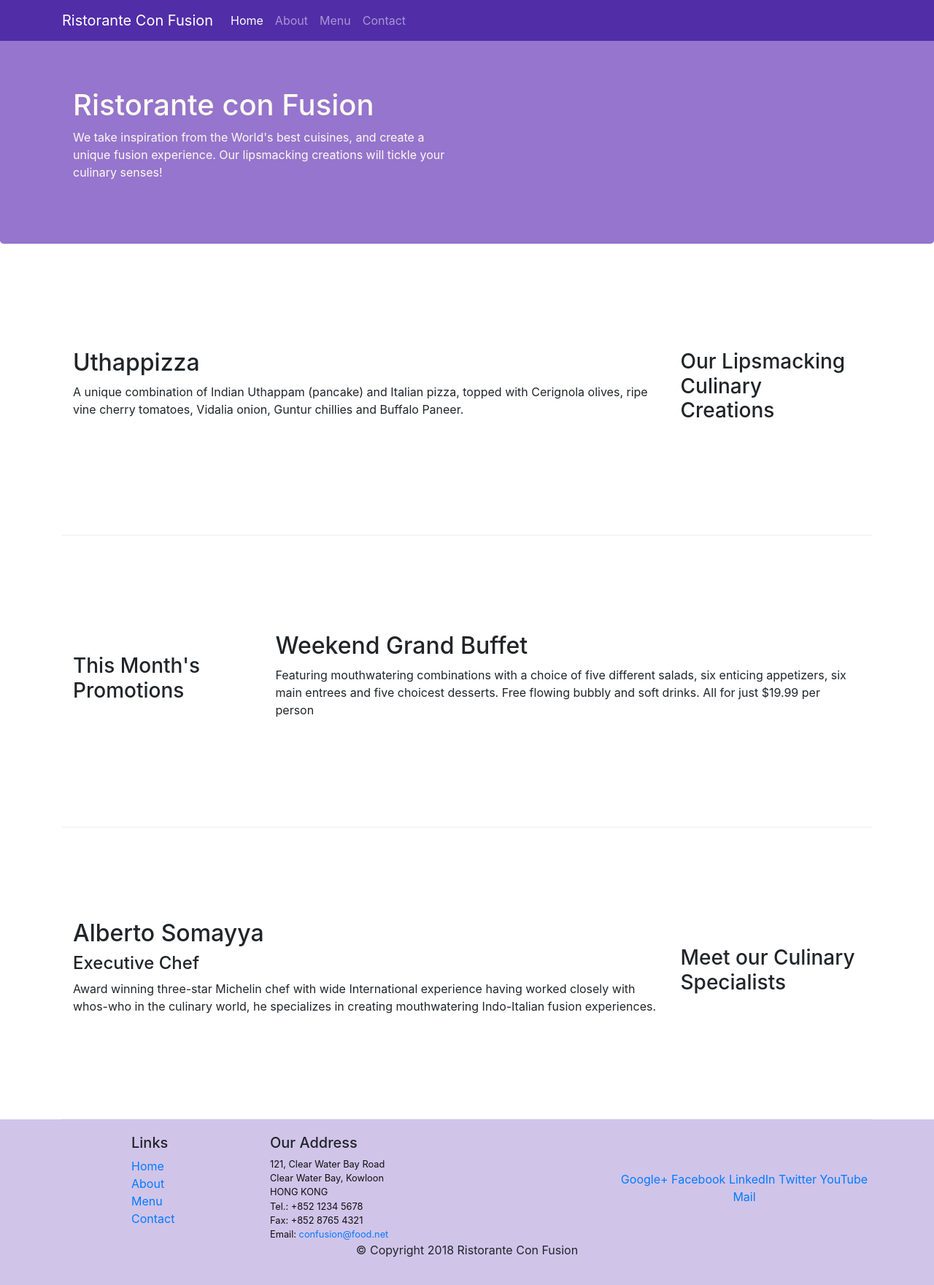
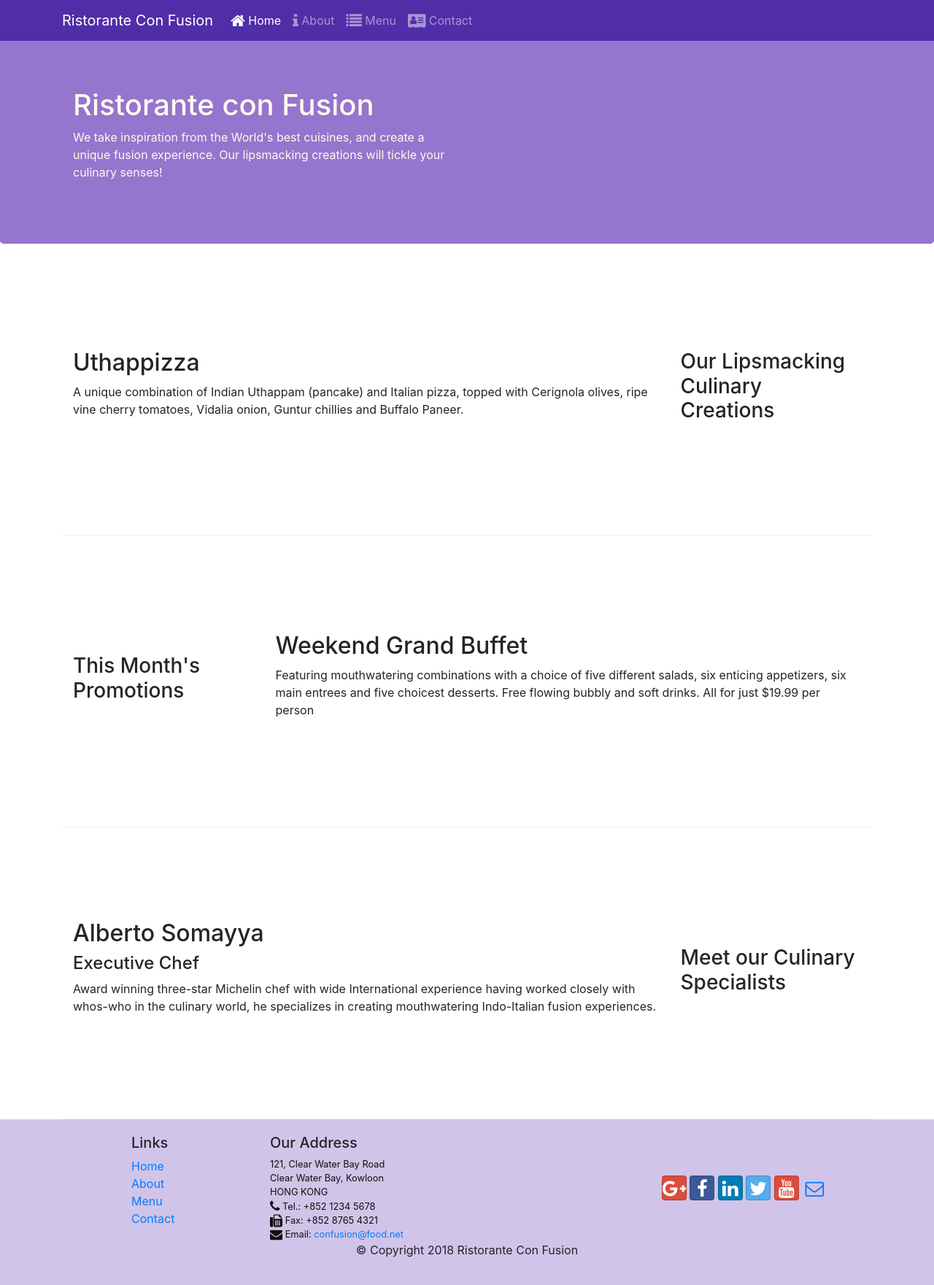
Before and after one commit to vanhuutoan27/RistoranteConFusion, a website: page index.html in a window 1280 px wide. Shown: the whole page at 73% size. Drawn offline with nearby package versions, Linux system fonts and the light colour scheme.

Commit message:
Icon Fonts

```diff
--- a/index.html
+++ b/index.html
@@ -8,6 +8,9 @@
       <meta http-equiv="x-ua-compatible" content="ie=edge" />
       <!-- Bootstrap CSS -->
       <link rel="stylesheet" href="node_modules/bootstrap/dist/css/bootstrap.min.css" />
+
+      <link rel="stylesheet" href="node_modules/font-awesome/css/font-awesome.min.css" />
+      <link rel="stylesheet" href="node_modules/bootstrap-social/bootstrap-social.css" />
 
       <!-- Custom CSS -->
       <link rel="stylesheet" href="./css/style.css" />
@@ -24,10 +27,24 @@
         <a class="navbar-brand" href="#">Ristorante Con Fusion</a>
         <div class="collapse navbar-collapse" id="Navbar">
           <ul class="navbar-nav mr-auto">
-            <li class="nav-item active"><a class="nav-link" href="#">Home</a></li>
-            <li class="nav-item"><a class="nav-link" href="./aboutus.html">About</a></li>
-            <li class="nav-item"><a class="nav-link" href="#">Menu</a></li>
-            <li class="nav-item"><a class="nav-link" href="#">Contact</a></li>
+            <li class="nav-item active">
+              <a class="nav-link" href="./index.html"
+                ><span class="fa fa-home fa-lg"></span> Home</a
+              >
+            </li>
+            <li class="nav-item">
+              <a class="nav-link" href="./aboutus.html"
+                ><span class="fa fa-info fa-lg"></span> About</a
+              >
+            </li>
+            <li class="nav-item">
+              <a class="nav-link" href="#"><span class="fa fa-list fa-lg"></span> Menu</a>
+            </li>
+            <li class="nav-item">
+              <a class="nav-link" href="#"
+                ><span class="fa fa-address-card fa-lg"></span> Contact</a
+              >
+            </li>
           </ul>
         </div>
       </div>
@@ -111,19 +128,32 @@
               121, Clear Water Bay Road<br />
               Clear Water Bay, Kowloon<br />
               HONG KONG<br />
-              Tel.: +852 1234 5678<br />
-              Fax: +852 8765 4321<br />
-              Email: <a href="mailto:confusion@food.net">confusion@food.net</a>
+              <i class="fa fa-phone fa-lg"></i> Tel.: +852 1234 5678<br />
+              <i class="fa fa-fax fa-lg"></i> Fax: +852 8765 4321<br />
+              <i class="fa fa-envelope fa-lg"></i> Email:
+              <a href="mailto:confusion@food.net">confusion@food.net</a>
             </address>
           </div>
           <div class="col-12 col-sm-4 align-self-center">
             <div class="text-center">
-              <a href="http://google.com/+">Google+</a>
-              <a href="http://www.facebook.com/profile.php?id=">Facebook</a>
-              <a href="http://www.linkedin.com/in/">LinkedIn</a>
-              <a href="http://twitter.com/">Twitter</a>
-              <a href="http://youtube.com/">YouTube</a>
-              <a href="mailto:">Mail</a>
+              <a class="btn btn-social-icon btn-google" href="http://google.com/+"
+                ><i class="fa fa-google-plus"></i
+              ></a>
+              <a
+                class="btn btn-social-icon btn-facebook"
+                href="http://www.facebook.com/profile.php?id="
+                ><i class="fa fa-facebook"></i
+              ></a>
+              <a class="btn btn-social-icon btn-linkedin" href="http://www.linkedin.com/in/"
+                ><i class="fa fa-linkedin"></i
+              ></a>
+              <a class="btn btn-social-icon btn-twitter" href="http://twitter.com/"
+                ><i class="fa fa-twitter"></i
+              ></a>
+              <a class="btn btn-social-icon btn-google" href="http://youtube.com/"
+                ><i class="fa fa-youtube"></i
+              ></a>
+              <a class="btn btn-social-icon" href="mailto:"><i class="fa fa-envelope-o"></i></a>
             </div>
           </div>
         </div>
--- a/package.json
+++ b/package.json
@@ -15,6 +15,8 @@
   },
   "dependencies": {
     "bootstrap": "^4.0.0",
+    "bootstrap-social": "^5.1.1",
+    "font-awesome": "^4.7.0",
     "jquery": "^3.3.1",
     "popper.js": "^1.12.9"
   }
```
Also changed, not shown: aboutus.html (+31 -14 lines), 1 other file.
